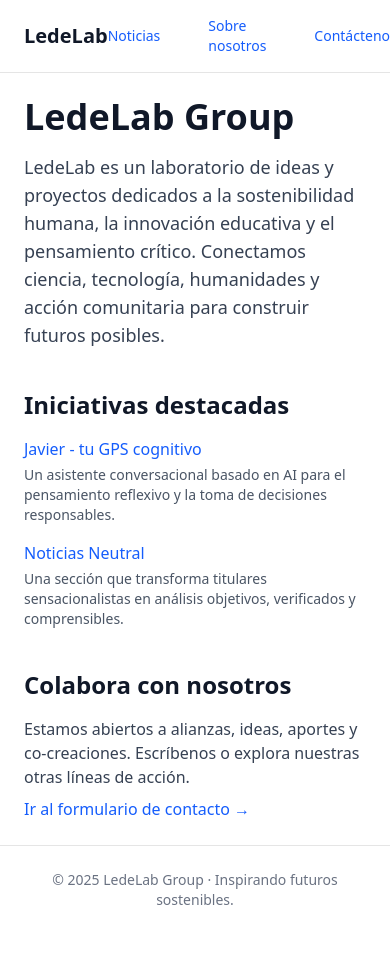
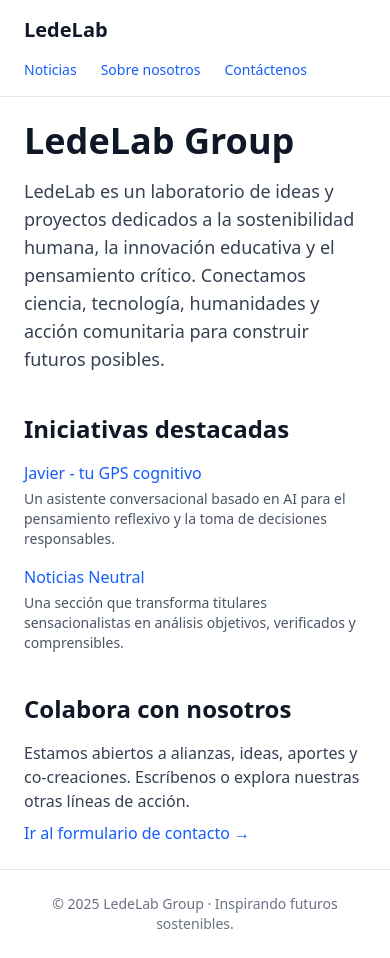
Before and after one commit to ledelab2030/javier-web, a Next.js app: page /ledelab in a window 390 px wide. Before the commit the page ends 934 px from the top, so only its background shows below. Built offline with nearby package versions, Linux system fonts and the light colour scheme.

Commit message:
Mejorar menú desplegable: visibilidad y espacio responsive

```diff
--- a/src/components/layout.tsx
+++ b/src/components/layout.tsx
@@ -15,15 +15,15 @@ export default function RootLayout({
   return (
     <html lang="es">
       <body className="bg-white text-gray-900">
-        <header className="border-b py-4 px-6 flex justify-between items-center">
+        <header className="border-b py-4 px-6 flex flex-wrap justify-between items-center gap-4 sm:gap-6">
           <h1 className="text-xl font-bold">
             <Link href="/">LedeLab</Link>
           </h1>
-          <nav className="space-x-6 text-sm flex items-center gap-6">
-            {/* Menú desplegable Noticias */}
+          <nav className="text-sm flex items-center gap-6 relative">
+            {/* Menú desplegable Noticias con zona extendida para mantener hover */}
             <div className="relative group">
               <span className="text-blue-600 hover:underline cursor-pointer">Noticias</span>
-              <div className="absolute hidden group-hover:block bg-white border rounded shadow-md mt-2 z-50 w-48">
+              <div className="absolute left-0 mt-2 bg-white border rounded shadow-md z-50 w-48 invisible opacity-0 group-hover:visible group-hover:opacity-100 transition-opacity duration-200">
                 <Link href="/noticias" className="block px-4 py-2 hover:bg-gray-100">Neutralizadas</Link>
                 <Link href="/ledelab/noticias" className="block px-4 py-2 hover:bg-gray-100">LedeLab</Link>
                 <Link href="/javier/noticias" className="block px-4 py-2 hover:bg-gray-100">jAvIer</Link>
```
